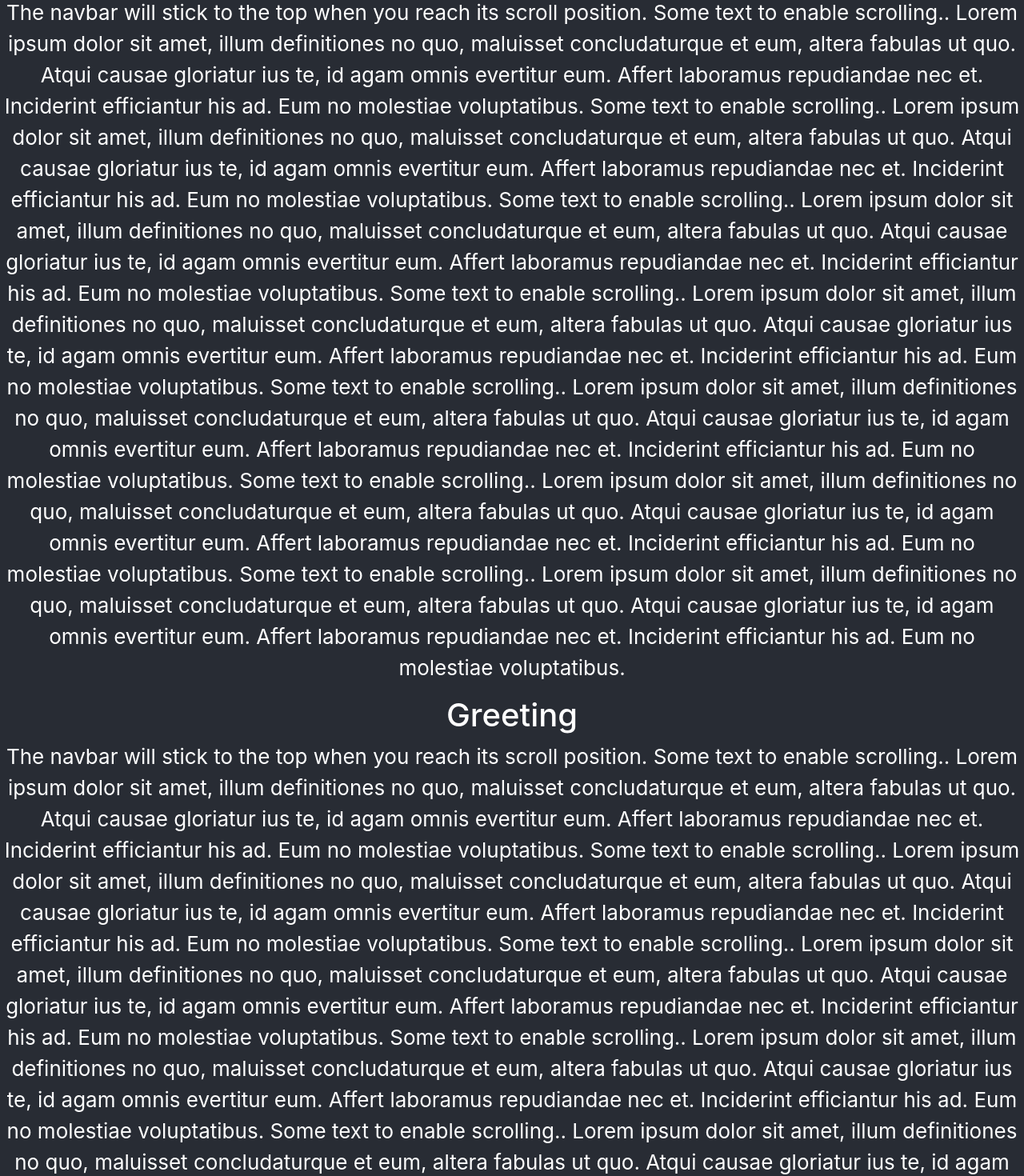
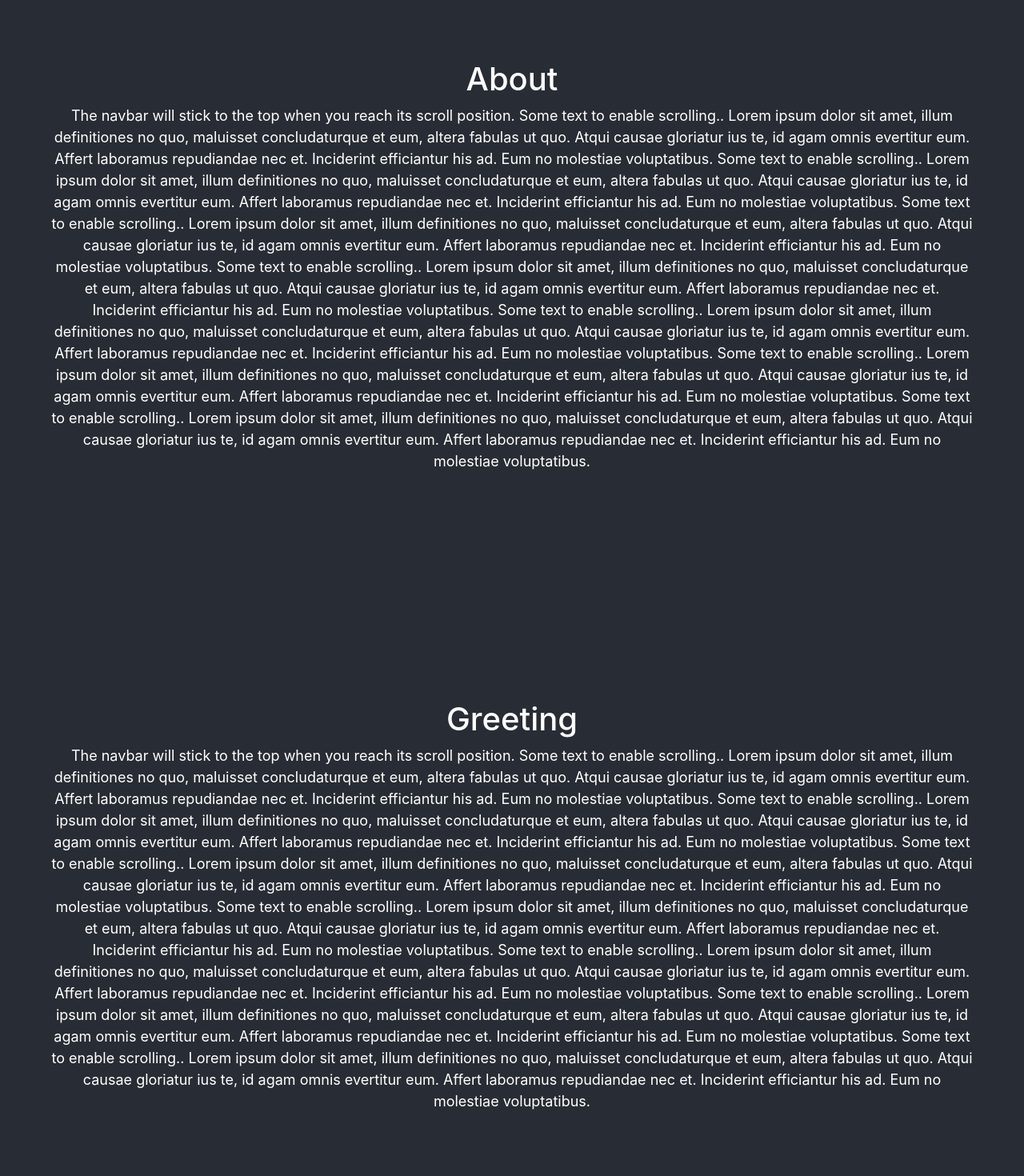
Before and after one commit to john-yo-ahn/hbcwebsite, a React (Create React App) app: page / in a window 1280 px wide. Shown: the part 860-2330 px from the top of the page at 80% size. Built offline with nearby package versions, Linux system fonts and the light colour scheme; the HTML template or start-up script is replaced by a standard one.

Commit message:
ADD: fixed navigational issues + body size + flex

```diff
--- a/src/components/about.js
+++ b/src/components/about.js
@@ -5,20 +5,8 @@ function About() {
   return (
     <div className="App">
       <header className="App-header">
-        {/* <img src={logo} className="App-logo" alt="logo" />
-        <p>
-          Edit <code>src/App.js</code> and save to reload.
-        </p>
-        <a
-          className="App-link"
-          href="https://reactjs.org"
-          target="_blank"
-          rel="noopener noreferrer"
-        >
-          Learn React
-        </a> */}
         <h1>About</h1>
-        <p>
+        <p class="App-body">
           The navbar will stick to the top when you reach its scroll position.
           Some text to enable scrolling.. Lorem ipsum dolor sit amet, illum
           definitiones no quo, maluisset concludaturque et eum, altera fabulas
--- a/src/components/greeting.js
+++ b/src/components/greeting.js
@@ -5,20 +5,8 @@ function Greeting() {
   return (
     <div className="App">
       <header className="App-header">
-        {/* <img src={logo} className="App-logo" alt="logo" />
-        <p>
-          Edit <code>src/App.js</code> and save to reload.
-        </p>
-        <a
-          className="App-link"
-          href="https://reactjs.org"
-          target="_blank"
-          rel="noopener noreferrer"
-        >
-          Learn React
-        </a> */}
         <h1>Greeting</h1>
-        <p>
+        <p class="App-body">
           The navbar will stick to the top when you reach its scroll position.
           Some text to enable scrolling.. Lorem ipsum dolor sit amet, illum
           definitiones no quo, maluisset concludaturque et eum, altera fabulas
--- a/src/styles/App.css
+++ b/src/styles/App.css
@@ -23,6 +23,18 @@
   font-size: calc(10px + 2vmin);
   color: white;
 }
+.App-body {
+  background-color: #282c34;
+  /* min-height: 100vh; */
+  /* display: flex; */
+  /* flex-direction: column;
+  align-items: center; */
+  /* justify-content: top; */
+  font-size: calc(10px + 1vmin);
+  /* color: white; */
+  width: 90%
+}
+
 
 .App-link {
   color: #61dafb;
```
